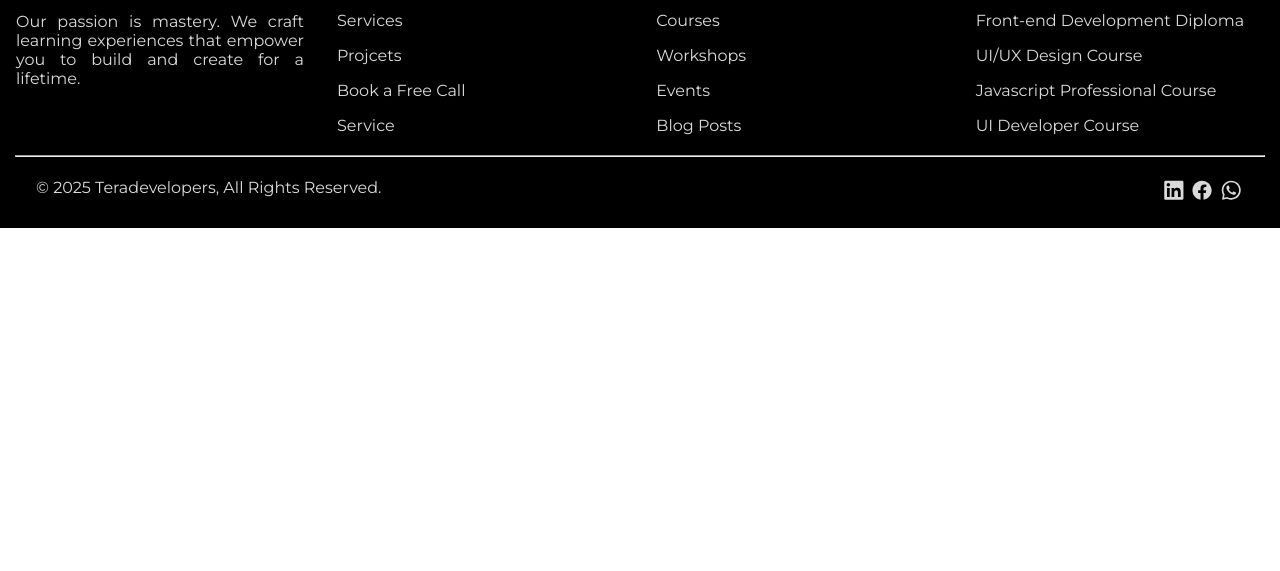
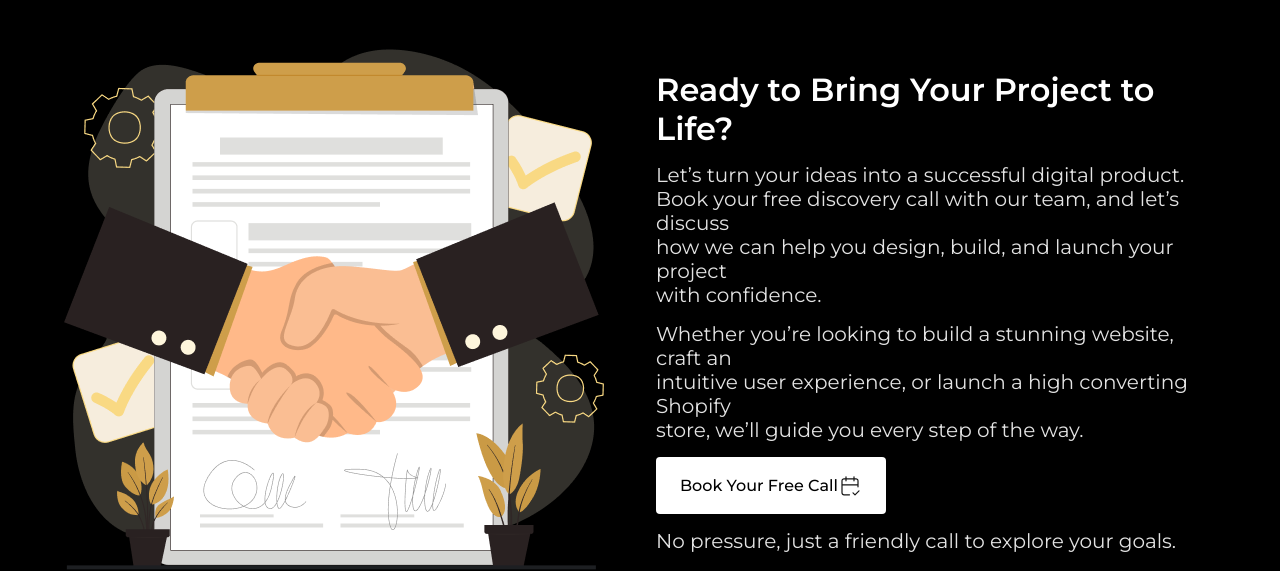
Before and after one commit to esraarabee1/website, a plain HTML site: page service.html in a window 1280 px wide. Shown: the part 4593-5164 px from the top of the page. Before the commit the page ends 4821 px from the top, so only its background shows below. Drawn offline with Linux system fonts and the light colour scheme.

Commit message:
1 section

```diff
--- a/css/style.scss
+++ b/css/style.scss
@@ -507,3 +507,23 @@ background: var(--color-white-15, rgba(255, 255, 255, 0.15));
     gap: 12px;
     flex-direction: column;
 }
+/**/
+.Ready-img{
+  overflow: hidden;
+}
+.Ready-item{
+   @include contentposition(flex,start ,center);
+    gap: 15px;
+    flex-direction: column;
+}
+.Ready-heading{
+  @include properties(var(--color-white-solid), Montserrat, 32px, 600);
+
+}
+.start-p{
+  text-align: start;
+}
+.align-items{
+  padding: 48px;
+  @include contentposition(flex,center ,space-between);
+}
--- a/service.html
+++ b/service.html
@@ -309,6 +309,38 @@ processes to bring your ideas to life seamlessly.</p>
             </div>
         </div>
     </section>
+    <section class="Ready discover-service">
+        <div class="container">
+            <div class="row align-items">
+                <div class="col-lg-6">
+                    <div class="Ready-img">
+                        <img src="./imgs/g10.svg.png">
+                    </div>
+                </div>
+                <div class="col-lg-6">
+                    <div class="Ready-item">
+                        <h2 class="Ready-heading">Ready to Bring Your Project to Life?</h2>
+                        <p class="para-hero start-p">Let’s turn your ideas into a successful digital product.<br>
+                            Book your free discovery call with our team, and let’s discuss<br>
+                            how we can help you design, build, and launch your project<br>
+                            with confidence.</p>
+                        <p class="para-hero start-p">Whether you’re looking to build a stunning website, craft an<br>
+                            intuitive user experience, or launch a high converting Shopify<br>
+                            store, we’ll guide you every step of the way.</p>
+                        <div>
+                            <a class="join">
+                                Book Your Free Call
+                                <svg xmlns="http://www.w3.org/2000/svg" width="24" height="25" viewBox="0 0 24 25" fill="none">
+                                <path d="M11.5 21.8049H6C5.46957 21.8049 4.96086 21.5942 4.58579 21.2191C4.21071 20.844 4 20.3353 4 19.8049V7.80493C4 7.2745 4.21071 6.76579 4.58579 6.39072C4.96086 6.01564 5.46957 5.80493 6 5.80493H18C18.5304 5.80493 19.0391 6.01564 19.4142 6.39072C19.7893 6.76579 20 7.2745 20 7.80493V13.8049M16 3.80493V7.80493M8 3.80493V7.80493M4 11.8049H20M15 19.8049L17 21.8049L21 17.8049" stroke="#131313" stroke-width="1.2" stroke-linecap="round" stroke-linejoin="round"/>
+                                </svg>
+                            </a>
+                        </div>
+                        <p class="para-hero">No pressure, just a friendly call to explore your goals.</p>
+                    </div>
+                </div>
+            </div>
+        </div>
+    </section>
     <footer>
         <div class="container">
             <div class="row d-flex-foot  top-footer">
```
Also changed, not shown: css/style.css, imgs/g10.svg.png (added), 1 other file.
